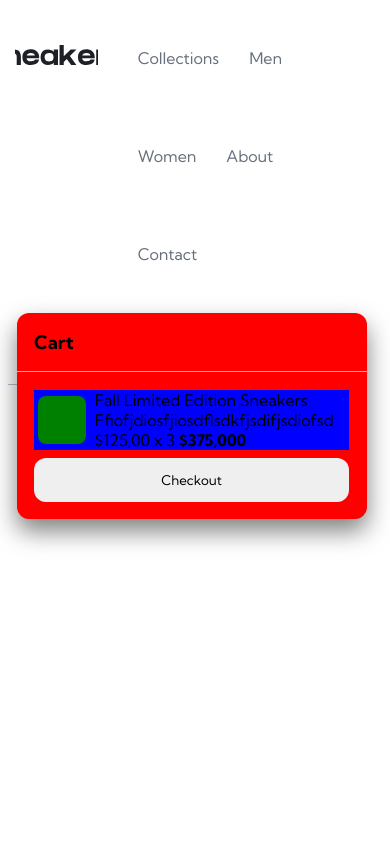
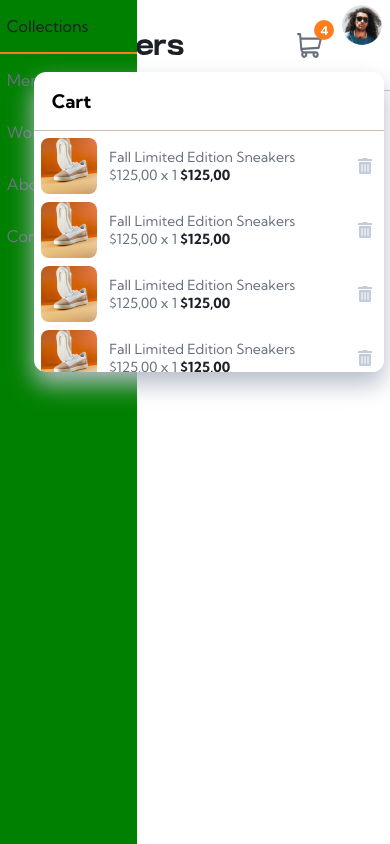
Before and after one commit to 484Irgang/FEM-Ecommerce-product, a Vue app in the folder Ecommerce/: page / in a window 390 px wide. Built offline with nearby package versions, Linux system fonts and the light colour scheme.

Commit message:
Terminando header e deixando responsivo

```diff
--- a/Ecommerce/src/components/Header.vue
+++ b/Ecommerce/src/components/Header.vue
@@ -2,7 +2,35 @@
 	export default{
 		data() {
 			return {
-				count: 0
+				cartItems: [{id:0,
+							img: 'image-product-1-thumbnail.jpg',
+							desc: 'Fall Limited Edition Sneakers',
+							price: 125,
+							count: 1,
+							},
+							{id:1,
+							img: 'image-product-1-thumbnail.jpg',
+							desc: 'Fall Limited Edition Sneakers',
+							price: 125,
+							count: 1,
+							},
+							{id:2,
+							img: 'image-product-1-thumbnail.jpg',
+							desc: 'Fall Limited Edition Sneakers',
+							price: 125,
+							count: 1,
+							},
+							{id:3,
+							img: 'image-product-1-thumbnail.jpg',
+							desc: 'Fall Limited Edition Sneakers',
+							price: 125,
+							count: 1,
+							}],
+			}
+		},
+		methods: {
+			removeItem(idx){
+				this.cartItems = this.cartItems.filter((o,i) => i != idx)
 			}
 		}
 	}
@@ -14,6 +42,7 @@
 
 			<div class="box-nav">
 				<div class="logo"></div>
+				<nav>
 					<ul>
 						<li><a href="#">Collections</a></li>
 						<li><a href="#">Men</a></li>
@@ -21,28 +50,33 @@
 						<li><a href="#">About</a></li>
 						<li><a href="#">Contact</a></li>
 					</ul>
+				</nav>
 			</div>
 
 			<div class="cart">
-				<div v-show="count > 0" class="count-items-cart">
-					<span v-if="count <= 99">{{count}}</span>
+				<div v-show="cartItems.length > 0" class="count-items-cart">
+					<span v-if="cartItems.length <= 99">{{cartItems.length}}</span>
 					<span v-else>+99</span>
 				</div>
 			</div>
 			<div class="img-profile"></div>
 
-			<div class="box-cart">
+			<div v-show="cartItems.length > 0" class="box-cart">
 				<h3>Cart</h3>
-				<nav>
-					<div class="product-in-cart">
-						<div class="img-cart-product"></div>
+				<nav v-if="cartItems.length > 0">
+
+					<div  v-for="(item,index) in cartItems" :key="item.id" class="product-in-cart">
+						<img :src="'./src/assets/'+item.img"/>
 						<div class="desc-cart-product">
-							<p>Fall Limited Edition Sneakers Ffiofjdiosfjiosdflsdkfjsdifjsdiofsd</p>
-							<p>$125,00 x 3 <b>$375,000</b></p>
+							<p>{{item.desc}}</p>
+							<p>{{"$"+item.price+",00"}} x {{item.count}} <b>${{item.price * item.count}},00</b></p>
 						</div>
+						<button @click="removeItem(index)"></button>
 					</div>
+
 					<button>Checkout</button>
 				</nav>
+				<h3 v-else>Your cart is empty</h3>
 			</div>
 		</div><!-- CONTAINER -->
 	</header>
@@ -50,7 +84,7 @@
 
 <style scoped>
 	header{
-		padding: 30px 6% 0 2%;
+		padding: 30px 4% 0 1%;
 	}
 	.container{
 		position: relative;
@@ -121,58 +155,134 @@
 		font-weight: 700;
 	}
 	.img-profile{
-		width: 60px;
-		height: 60px;
+		width: 5%;
+		min-width: 40px;
+		padding-top: 5%;
+		min-height: 40px;
 		background-image: url("../assets/image-avatar.png");
 		background-size: 100% 100%;
 		background-position: center;
-		margin-left: 20px;
-		align-self: flex-start;
+		margin-left: 8px;
 		border-radius: 50%;
 		cursor: pointer;
+		transform: translateY(-50%);
 
 	}
 	.box-cart{
 		width: 100%;
 		max-width: 350px;
 		max-height: 300px;
-		background-color: red;
+		background-color: #ffffff;
 		position: absolute;
 		top: 80%;
 		right: 0;
 		border-radius: 12px;
-		box-shadow: 0 12px 25px rgba(0,0,0,0.5);
+		box-shadow: 0 12px 25px hsl(220, 14%, 75%);
 		overflow-y: auto;
 	}
-	.box-cart h3{
+	.box-cart h3:nth-of-type(1){
 		border-bottom: 1px solid hsl(24, 14%, 75%);
 		padding: 5%;
 	}
+	.box-cart h3:nth-of-type(2){
+		width: 100%;
+		text-align: center;
+		padding: 80px 0;
+		color: hsl(219, 9%, 45%);
+		font-weight: 400;
+		font-size: 16px;
+	}
 	.box-cart nav{
-		padding: 5%;
+		padding: 2%;
 	}
-	.box-cart nav button{
+	.box-cart nav > button{
 		width: 100%;
 		padding: 14px;
 		border-radius: 12px;
 		border: none;
+		color: #ffffff;
+		font-weight: 700;
+		background-color: hsl(26, 100%, 55%);
+		cursor: pointer;
 	}
 	.product-in-cart{
 		display: flex;
 		width: 100%;
 		flex-wrap: wrap;
-		background-color: blue;
-		justify-content: space-around;
 		align-items: center;
 		margin-bottom: 8px;
+		justify-content: left;
+		cursor: pointer;
 	}
-	.img-cart-product{
-		width: 48px;
-		height: 48px;
-		background-color: green;
+	.product-in-cart img{
+		width: 56px;
+		height: 56px;
 		border-radius: 8px;
 	}
 	.desc-cart-product{
 		max-width: 250px;
+		margin-left: 12px;
+		color: hsl(219, 9%, 45%);
+		font-size: 14px;
+	}
+	.desc-cart-product b{
+		color: hsl(220, 13%, 13%);
+	}
+	.product-in-cart > button{
+		width: 24px;
+		height: 24px;
+		margin-left: auto;
+		border: none;
+		background-image: url("../assets/icon-delete.svg");
+		background-position: center;
+		background-repeat: no-repeat;
+		cursor: pointer;
+		background-color: transparent;
+		border-radius: 4px;
+	}
+	.product-in-cart > button:hover{
+		background-color: hsl(223, 64%, 98%);
+	}
+
+	@media screen and (max-width: 770px){
+		header{
+			padding: 0;
+		}
+		.container{
+			padding: 20px 2%;
+		}
+		.box-nav{
+			flex-direction: row-reverse;
+			align-items: center;
+		}
+		.box-nav nav{
+			width: 32px;
+			height: 32px;
+			background-color: red;
+		}
+		.box-nav ul{
+			position: absolute;
+			top: 0;
+			left: 0;
+			display: flex;
+			flex-direction: column;
+			flex-wrap: wrap;
+			margin-left: 0;
+			background-color: green;
+			width: 35vw;
+			height: 100vh;
+		}
+		.box-nav li{
+			padding: 16px 5%;
+			display: flex;
+			align-items: center;
+			color: black;
+		}
+		.box-nav li:hover{
+			border-bottom: 2px solid hsl(26, 100%, 55%);
+		}
+		.box-cart{
+			margin: 0 1.5%;
+		}
 	}
 </style>
```
Lines whose indentation alone changed are shown as unchanged.
